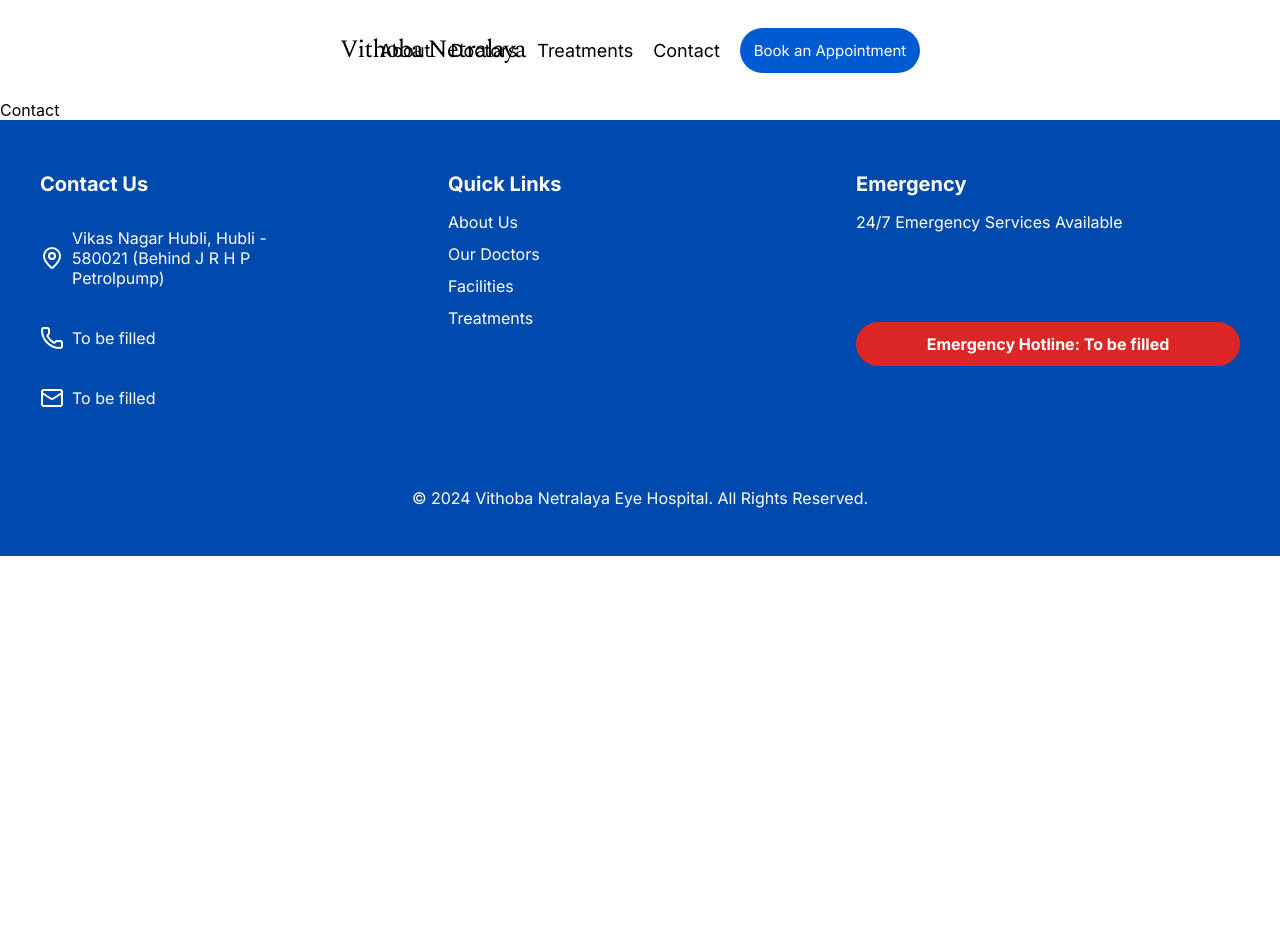
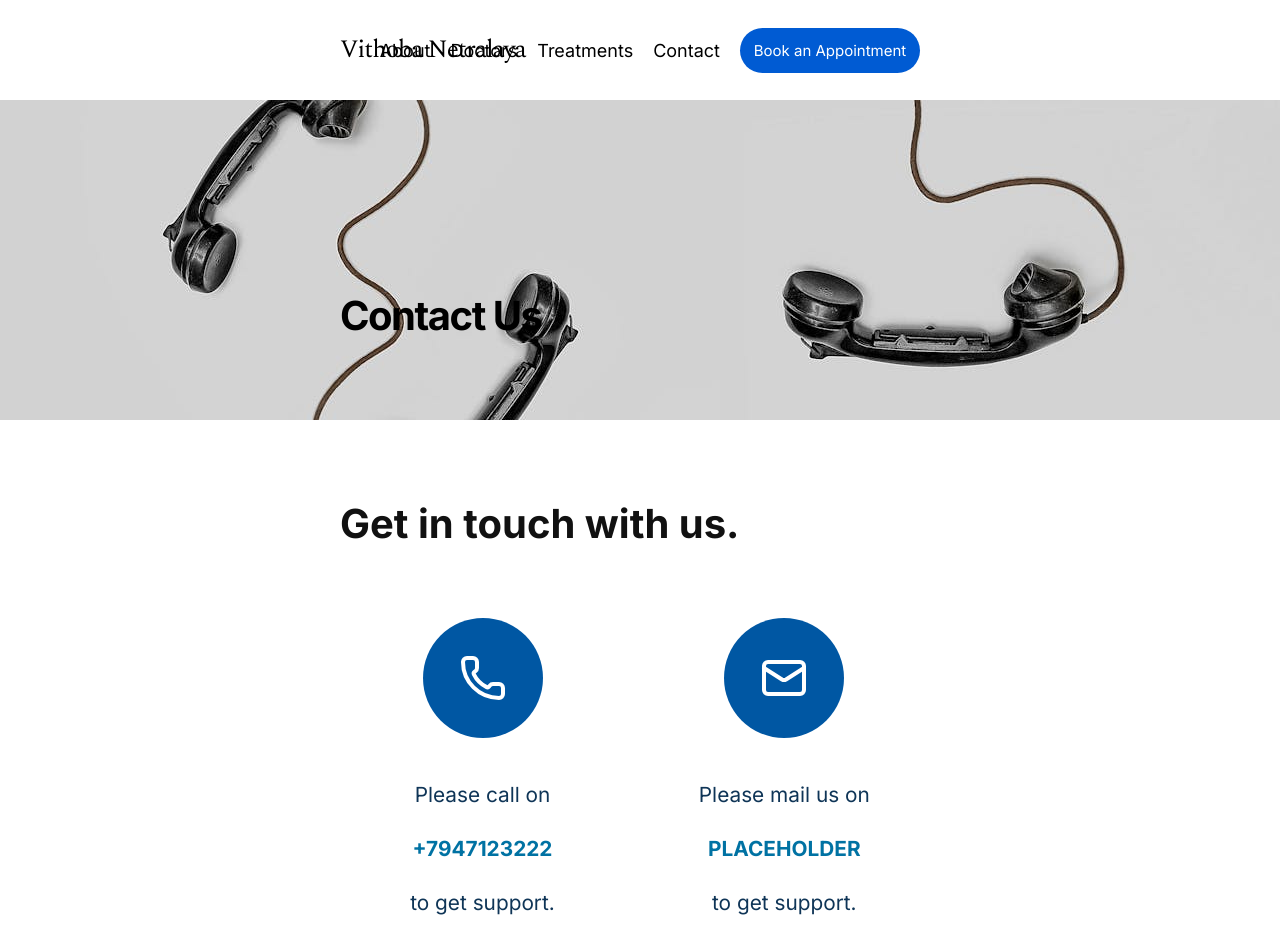
Before and after one commit to kushrevankar/vithobanetralaya, a React (Create React App) app in the folder client/: page /contact in a window 1280 px wide. Shown: the top 952 px of the page. Before the commit the page ends 800 px from the top, so only its background shows below. Built offline with nearby package versions, Linux system fonts and the light colour scheme.

Commit message:
contacts page done

```diff
--- a/client/src/components/contact/Contact.jsx
+++ b/client/src/components/contact/Contact.jsx
@@ -1,9 +1,66 @@
-import React from 'react'
+import React from "react";
+import styles from "./contact.module.css";
+import contact from "../../images/contact.jpg";
+import { Phone, Mail, MapPin } from "lucide-react";
 
 const Contact = () => {
   return (
-    <div>Contact</div>
-  )
-}
+    <div className={styles.principle}>
+      <div
+        className={styles.background}
+        style={{ backgroundImage: `url(${contact})` }}
+      >
+        <div className={styles.container}>
+          <div className={styles.heading}>Contact Us</div>
+        </div>
+      </div>
+      <div className={styles.info}>
+        <h1>Get in touch with us.</h1>
+        <div className={styles.iconinfo}>
+          <div className={styles.card}>
+            <div className={styles.iconCircle}>
+              <Phone color="white" size={48} />
+            </div>
+            <p>Please call on</p>
+            <p className={styles.bold}>+7947123222</p>
+            <p>to get support.</p>
+          </div>
 
-export default Contact
+          {/* Email */}
+          <div className={styles.card}>
+            <div className={styles.iconCircle}>
+              <Mail color="white" size={48} />
+            </div>
+            <p>Please mail us on</p>
+            <p className={styles.bold}>PLACEHOLDER</p>
+            <p>to get support.</p>
+          </div>
+
+          {/* Address */}
+          <div className={styles.card}>
+            <div className={styles.iconCircle}>
+              <MapPin color="white" size={48} />
+            </div>
+            <p>Vithoba Netralaya</p>
+            <p className={styles.bold}>Vikas Nagar</p>
+            <p>Hubli - 580021</p>
+          </div>
+        </div>
+      </div>
+      <div className={styles.mapContainer}>
+        <iframe
+          title="Vithoba Memorial Hospital Map"
+          src="https://www.google.com/maps/embed?pb=!1m18!1m12!1m3!1d4351.4295870241!2d75.12761418590313!3d15.350037071856624!2m3!1f0!2f0!3f0!3m2!1i1024!2i768!4f13.1!3m3!1m2!1s0x3bb8d73ffbadb60b%3A0xf2cac68af64e015e!2sVithoba%20Memorial%20Hospital%20%26%20Vithoba%20Netralaya!5e0!3m2!1sen!2sin!4v1749970653561!5m2!1sen!2sin"
+          width="100%"
+          height="100%"
+          style={{ border: 0 }}
+          allowFullScreen=""
+          loading="lazy"
+          referrerPolicy="no-referrer-when-downgrade"
+        ></iframe>
+      </div>
+    </div>
+  );
+};
+
+export default Contact;
--- a/client/src/components/contact/contact.module.css
+++ b/client/src/components/contact/contact.module.css
@@ -0,0 +1,99 @@
+.background {
+    background-size: cover;
+    background-position: center;
+    min-height: 40vh;
+    display: flex;
+    align-items: flex-start;
+    position: relative;
+    overflow: hidden;
+}
+
+.container {
+    display: flex;
+    align-items: flex-end;
+    justify-content: center;
+    color: white;
+    height: 40vh;
+}
+
+.heading {
+    font-weight: bold;
+    text-align: left;
+    color: black;
+    font-size: 40px;
+    font-family: 'Inter', serif;
+    letter-spacing: -1.5px;
+    margin-left: 340px;
+    margin-bottom: 80px;
+}
+
+.info {
+    padding-top: 45px;
+    padding-left: 340px;
+    padding-right: 340px;
+    padding-bottom: 30px;
+    font-family: 'Inter', sans-serif;
+    line-height: 1.6;
+}
+
+.info h1 {
+  font-size: 2.5rem;
+  margin-bottom: 2rem;
+  color: #111;
+}
+
+.iconinfo {
+  display: flex;
+  justify-content: center;
+  gap: 9rem;
+  flex-wrap: wrap;
+  padding-top: 30px;
+}
+
+.card {
+  text-align: center;
+  max-width: 280px;
+  color: #0f3557;
+}
+
+.card p {
+  font-size: 1.3rem;
+}
+
+.iconCircle {
+  background-color: #0057a3;
+  width: 120px;
+  height: 120px;
+  border-radius: 50%;
+  margin: 0 auto 1rem auto;
+  display: flex;
+  align-items: center;
+  justify-content: center;
+  margin-bottom: 40px;
+}
+
+.bold {
+  font-weight: bold;
+  color: #0072a3;
+  margin: 0.2rem 0;
+}
+
+.subheading {
+  color: #f45700;
+  font-size: 2rem;
+  font-weight: bold;
+  text-align: center;
+  margin-top: 2rem;
+}
+
+.mapContainer {
+  margin-top: 3rem;
+  width: 100%;
+  max-width: 1000px;
+  height: 500px;
+  border-radius: 12px;
+  overflow: hidden;
+  margin-left: auto;
+  margin-right: auto;
+  padding-bottom: 120px;
+}
```
Also changed, not shown: client/src/images/aboutng.jpg, client/src/images/contact.jpg (added).
